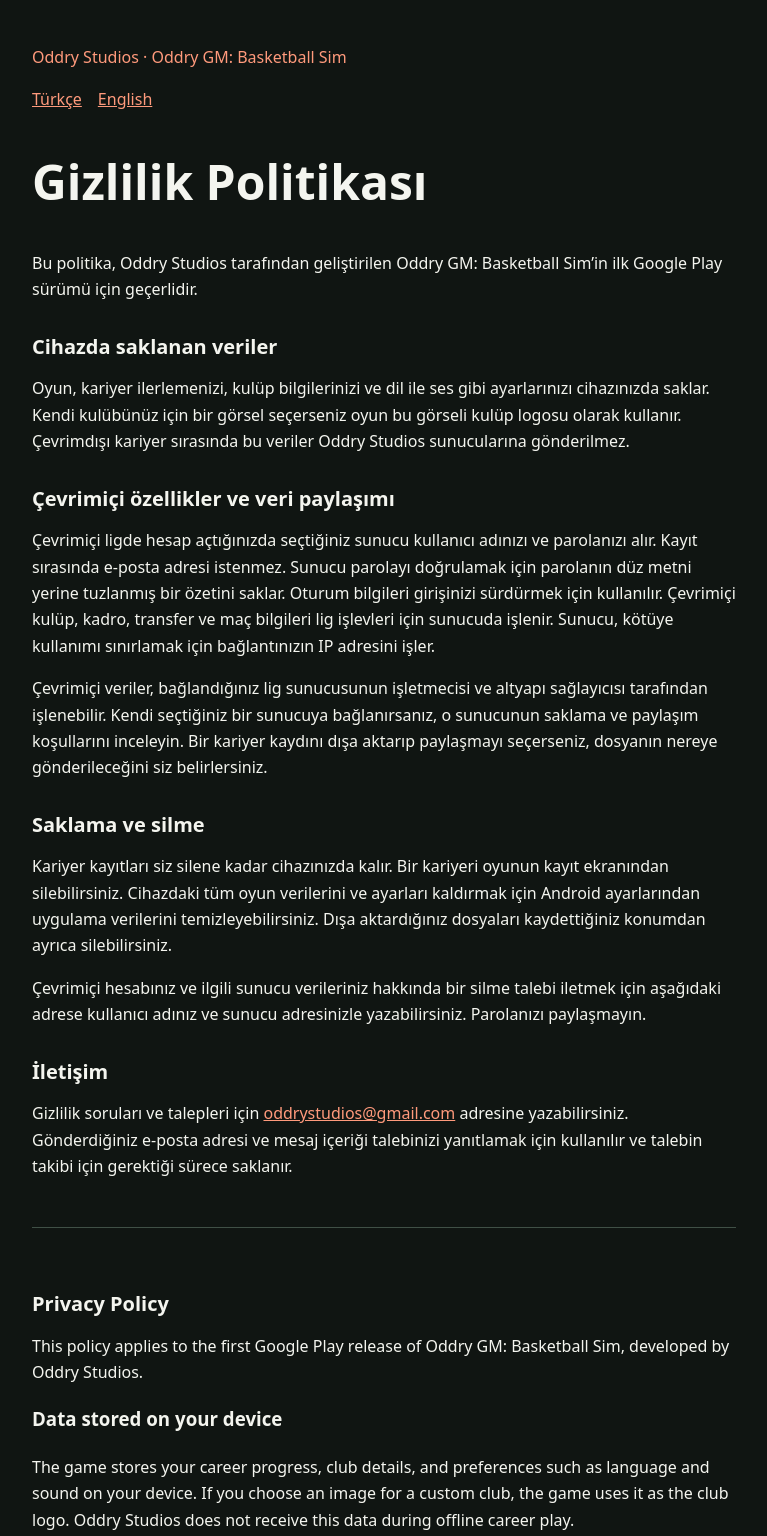
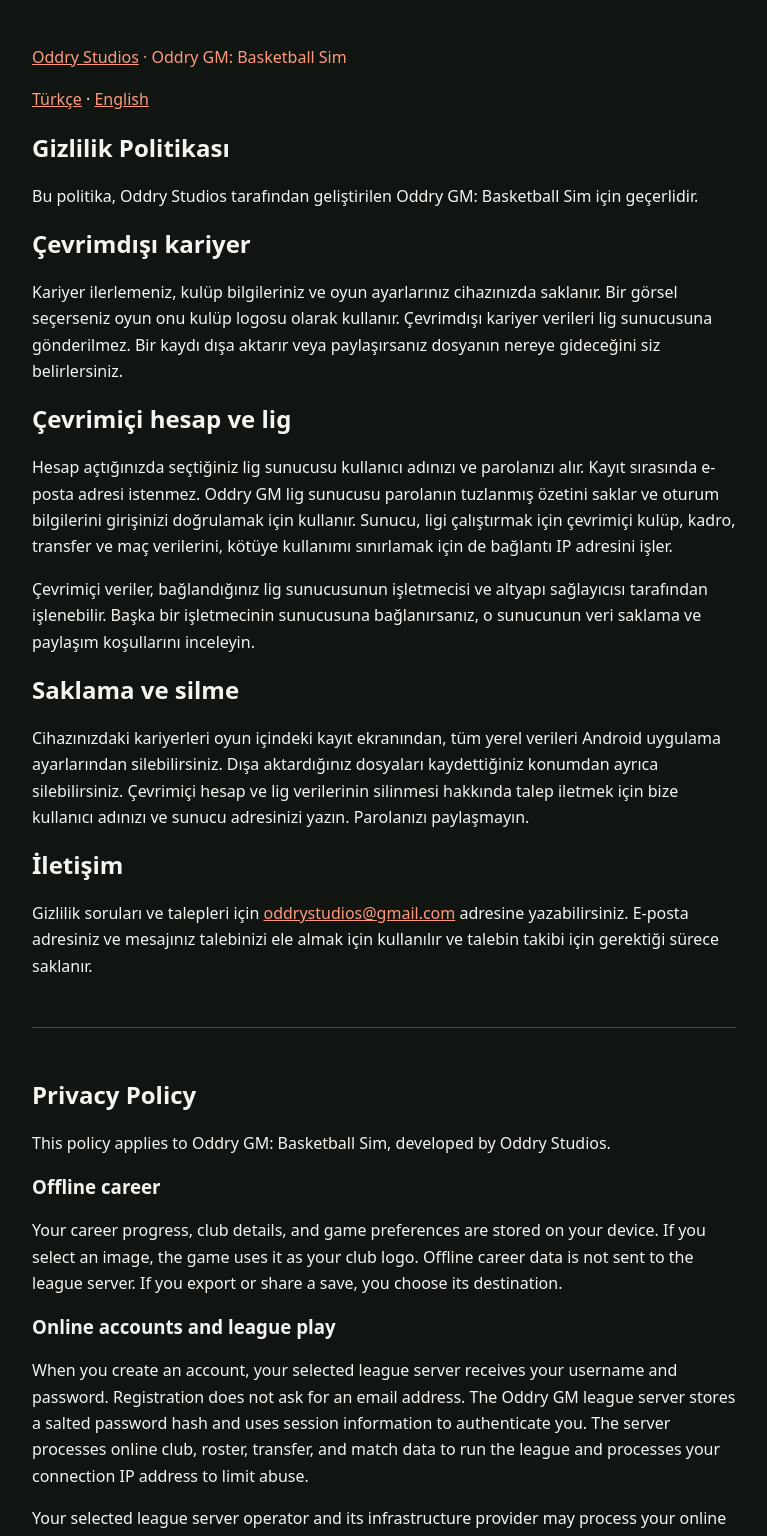
Before and after one commit to Ege5441/OddryStudios, a plain HTML site: page privacy.html in a window 1280 px wide. Shown: the part 20-1556 px from the top of the page, without its empty margins (256-1023 px from the left). Drawn offline with Linux system fonts and the light colour scheme.

Commit message:
Revise privacy policy in privacy.html
Updated the privacy policy content and structure for clarity.

```diff
--- a/privacy.html
+++ b/privacy.html
@@ -3,51 +3,44 @@
 <head>
 <meta charset="utf-8">
 <meta name="viewport" content="width=device-width, initial-scale=1">
-  <title>Oddry GM: Basketball Sim | Gizlilik Politikası</title>
+<title>Oddry GM: Basketball Sim | Privacy Policy</title>
 <style>
 :root { color-scheme: dark; }
-    body { margin: 0; background: #101512; color: #f4f5ef; font: 1rem/1.65 system-ui, sans-serif; }
+body { margin: 0; background: #101512; color: #f4f5ef; font: 1rem/1.65 system-ui,sans-serif; }
 main { max-width: 44rem; margin: auto; padding: 3rem 1.25rem; }
-    h1, h2 { line-height: 1.2; }
-    h1 { font-size: clamp(2rem, 5vw, 3rem); }
-    h2 { margin-top: 2rem; font-size: 1.25rem; }
-    a, .brand { color: #ff9a7c; }
-    nav { display: flex; flex-wrap: wrap; gap: 1rem; }
-    section + section { margin-top: 3rem; padding-top: 2rem; border-top: 1px solid #405046; }
+h1,h2,h3 { line-height: 1.25; }
+a,.brand { color: #ff9a7c; }
+section + section { border-top: 1px solid #405046; margin-top: 3rem; padding-top: 2rem; }
 </style>
 </head>
-<body>
-<main>
-  <p class="brand">Oddry Studios · Oddry GM: Basketball Sim</p>
-  <nav aria-label="Dil / Language"><a href="#tr">Türkçe</a><a href="#en" lang="en">English</a></nav>
+<body><main>
+<p class="brand"><a href="/">Oddry Studios</a> · Oddry GM: Basketball Sim</p>
+<nav aria-label="Dil / Language"><a href="#tr">Türkçe</a> · <a href="#en" lang="en">English</a></nav>
 <section id="tr" aria-labelledby="tr-title">
 <h1 id="tr-title">Gizlilik Politikası</h1>
-    <p>Bu politika, Oddry Studios tarafından geliştirilen Oddry GM: Basketball Sim’in ilk Google Play sürümü için geçerlidir.</p>
-    <h2>Cihazda saklanan veriler</h2>
-    <p>Oyun, kariyer ilerlemenizi, kulüp bilgilerinizi ve dil ile ses gibi ayarlarınızı cihazınızda saklar. Kendi kulübünüz için bir görsel seçerseniz oyun bu görseli kulüp logosu olarak kullanır. Çevrimdışı kariyer sırasında bu veriler Oddry Studios sunucularına gönderilmez.</p>
-    <h2>Çevrimiçi özellikler ve veri paylaşımı</h2>
-    <p>Çevrimiçi ligde hesap açtığınızda seçtiğiniz sunucu kullanıcı adınızı ve parolanızı alır. Kayıt sırasında e-posta adresi istenmez. Sunucu parolayı doğrulamak için parolanın düz metni yerine tuzlanmış bir özetini saklar. Oturum bilgileri girişinizi sürdürmek için kullanılır. Çevrimiçi kulüp, kadro, transfer ve maç bilgileri lig işlevleri için sunucuda işlenir. Sunucu, kötüye kullanımı sınırlamak için bağlantınızın IP adresini işler.</p>
-    <p>Çevrimiçi veriler, bağlandığınız lig sunucusunun işletmecisi ve altyapı sağlayıcısı tarafından işlenebilir. Kendi seçtiğiniz bir sunucuya bağlanırsanız, o sunucunun saklama ve paylaşım koşullarını inceleyin. Bir kariyer kaydını dışa aktarıp paylaşmayı seçerseniz, dosyanın nereye gönderileceğini siz belirlersiniz.</p>
+<p>Bu politika, Oddry Studios tarafından geliştirilen Oddry GM: Basketball Sim için geçerlidir.</p>
+<h2>Çevrimdışı kariyer</h2>
+<p>Kariyer ilerlemeniz, kulüp bilgileriniz ve oyun ayarlarınız cihazınızda saklanır. Bir görsel seçerseniz oyun onu kulüp logosu olarak kullanır. Çevrimdışı kariyer verileri lig sunucusuna gönderilmez. Bir kaydı dışa aktarır veya paylaşırsanız dosyanın nereye gideceğini siz belirlersiniz.</p>
+<h2>Çevrimiçi hesap ve lig</h2>
+<p>Hesap açtığınızda seçtiğiniz lig sunucusu kullanıcı adınızı ve parolanızı alır. Kayıt sırasında e-posta adresi istenmez. Oddry GM lig sunucusu parolanın tuzlanmış özetini saklar ve oturum bilgilerini girişinizi doğrulamak için kullanır. Sunucu, ligi çalıştırmak için çevrimiçi kulüp, kadro, transfer ve maç verilerini, kötüye kullanımı sınırlamak için de bağlantı IP adresini işler.</p>
+<p>Çevrimiçi veriler, bağlandığınız lig sunucusunun işletmecisi ve altyapı sağlayıcısı tarafından işlenebilir. Başka bir işletmecinin sunucusuna bağlanırsanız, o sunucunun veri saklama ve paylaşım koşullarını inceleyin.</p>
 <h2>Saklama ve silme</h2>
-    <p>Kariyer kayıtları siz silene kadar cihazınızda kalır. Bir kariyeri oyunun kayıt ekranından silebilirsiniz. Cihazdaki tüm oyun verilerini ve ayarları kaldırmak için Android ayarlarından uygulama verilerini temizleyebilirsiniz. Dışa aktardığınız dosyaları kaydettiğiniz konumdan ayrıca silebilirsiniz.</p>
-    <p>Çevrimiçi hesabınız ve ilgili sunucu verileriniz hakkında bir silme talebi iletmek için aşağıdaki adrese kullanıcı adınız ve sunucu adresinizle yazabilirsiniz. Parolanızı paylaşmayın.</p>
+<p>Cihazınızdaki kariyerleri oyun içindeki kayıt ekranından, tüm yerel verileri Android uygulama ayarlarından silebilirsiniz. Dışa aktardığınız dosyaları kaydettiğiniz konumdan ayrıca silebilirsiniz. Çevrimiçi hesap ve lig verilerinin silinmesi hakkında talep iletmek için bize kullanıcı adınızı ve sunucu adresinizi yazın. Parolanızı paylaşmayın.</p>
 <h2>İletişim</h2>
-    <p>Gizlilik soruları ve talepleri için <a href="mailto:oddrystudios@gmail.com">oddrystudios@gmail.com</a> adresine yazabilirsiniz. Gönderdiğiniz e-posta adresi ve mesaj içeriği talebinizi yanıtlamak için kullanılır ve talebin takibi için gerektiği sürece saklanır.</p>
+<p>Gizlilik soruları ve talepleri için <a href="mailto:oddrystudios@gmail.com">oddrystudios@gmail.com</a> adresine yazabilirsiniz. E-posta adresiniz ve mesajınız talebinizi ele almak için kullanılır ve talebin takibi için gerektiği sürece saklanır.</p>
 </section>
 <section id="en" lang="en" aria-labelledby="en-title">
 <h2 id="en-title">Privacy Policy</h2>
-    <p>This policy applies to the first Google Play release of Oddry GM: Basketball Sim, developed by Oddry Studios.</p>
-    <h3>Data stored on your device</h3>
-    <p>The game stores your career progress, club details, and preferences such as language and sound on your device. If you choose an image for a custom club, the game uses it as the club logo. Oddry Studios does not receive this data during offline career play.</p>
-    <h3>Online features and data sharing</h3>
-    <p>When you create an online league account, your selected server receives your username and password. Registration does not ask for an email address. The server stores a salted password hash to verify your password. Session information keeps you signed in. The server processes online club, roster, transfer, and match data to run the league. It processes the IP address of your connection to limit abuse.</p>
-    <p>The league server operator and its infrastructure provider may process online data. If you connect to a server of your choice, review that server’s retention and sharing practices. If you export and share a career save, you choose where the file is sent.</p>
+<p>This policy applies to Oddry GM: Basketball Sim, developed by Oddry Studios.</p>
+<h3>Offline career</h3>
+<p>Your career progress, club details, and game preferences are stored on your device. If you select an image, the game uses it as your club logo. Offline career data is not sent to the league server. If you export or share a save, you choose its destination.</p>
+<h3>Online accounts and league play</h3>
+<p>When you create an account, your selected league server receives your username and password. Registration does not ask for an email address. The Oddry GM league server stores a salted password hash and uses session information to authenticate you. The server processes online club, roster, transfer, and match data to run the league and processes your connection IP address to limit abuse.</p>
+<p>Your selected league server operator and its infrastructure provider may process your online data. If you use a server run by another operator, review its retention and sharing practices.</p>
 <h3>Retention and deletion</h3>
-    <p>Career saves stay on your device until you delete them. You can delete a career from the game's save screen. To remove all local game data and preferences, clear the app's data in Android settings. You can separately delete exported files from the location where you saved them.</p>
-    <p>To submit a deletion request about your online account and associated server data, email the address below with your username and server address. Keep your password private.</p>
+<p>You can delete local careers in the game’s save screen and clear all local data in Android app settings. You can separately delete exported files from the location where you saved them. To submit a request about deleting your online account and league data, send us your username and server address. Keep your password private.</p>
 <h3>Contact</h3>
 <p>For privacy questions or requests, email <a href="mailto:oddrystudios@gmail.com">oddrystudios@gmail.com</a>. We use your email address and message to respond and keep them for as long as needed to handle your request.</p>
 </section>
-</main>
-</body>
+</main></body>
 </html>
```
Lines whose indentation alone changed are shown as unchanged.
